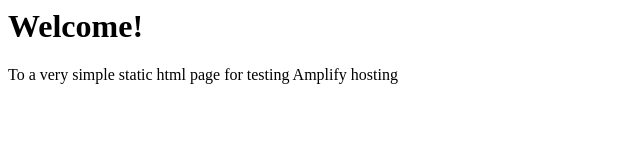
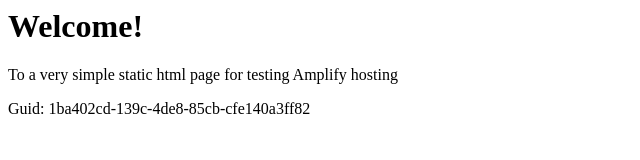
Before and after one commit to aws-aemilia-pdx/Github-PR-Commit-Integration-Test-DoNotTouch-GitHubAutoBuildPrPreviewCanaryTest-v1-beta-us-west-2, a website: page src/index.html in a window 1280 px wide. Shown: the whole page, without its empty margins (0-640 px from the left). Drawn offline with Linux system fonts and the light colour scheme.

Commit message:
commit from integ tests

```diff
--- a/src/index.html
+++ b/src/index.html
@@ -1,3 +1,5 @@
+
+
 <html lang="en">
 
 <head>
@@ -10,6 +12,6 @@
 <body>
     <h1>Welcome!</h1>
     <p>To a very simple static html page for testing Amplify hosting</p>
-</body>
+    <p>Guid: 1ba402cd-139c-4de8-85cb-cfe140a3ff82</p></body>
 
 </html>
```
